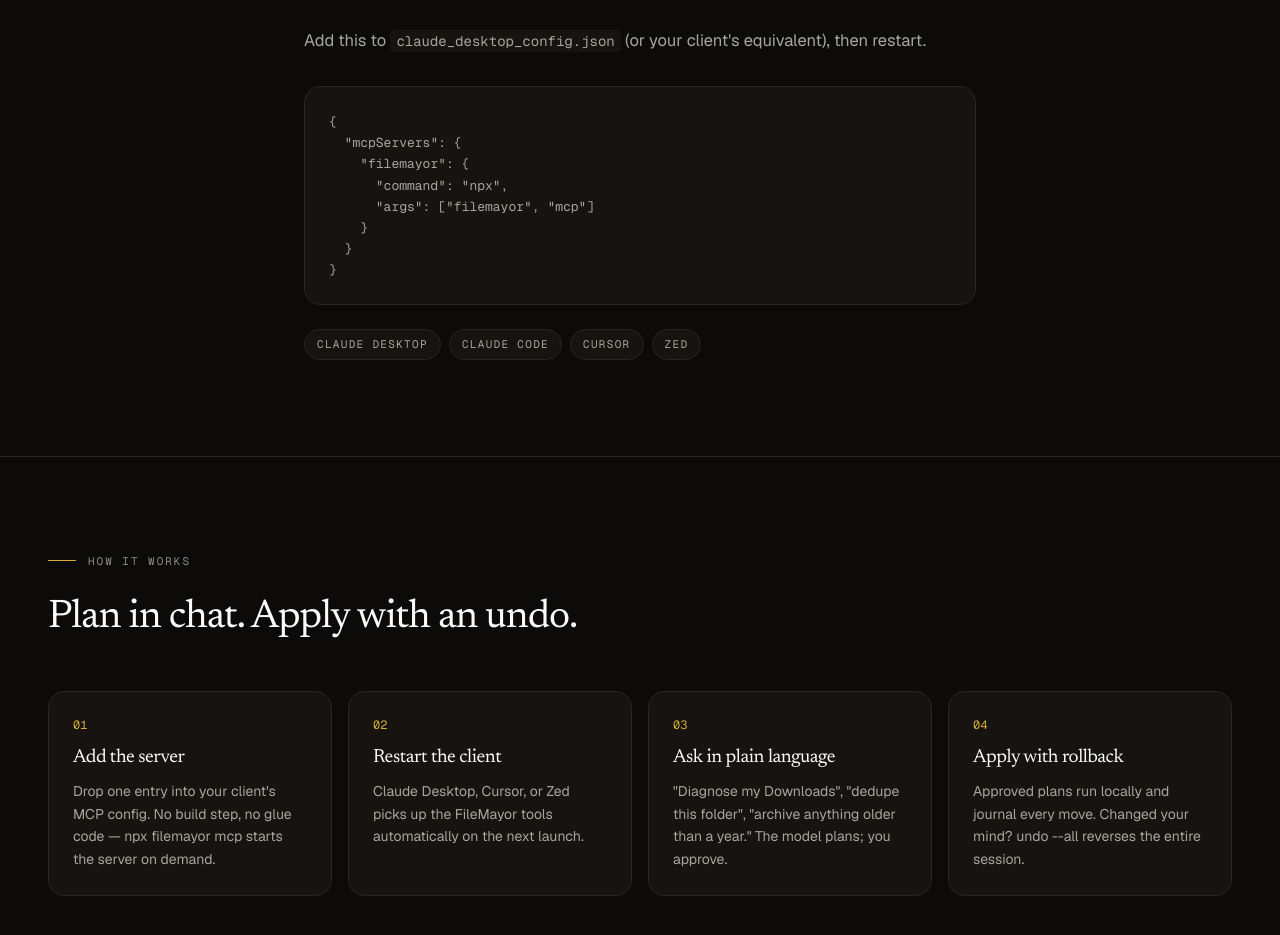
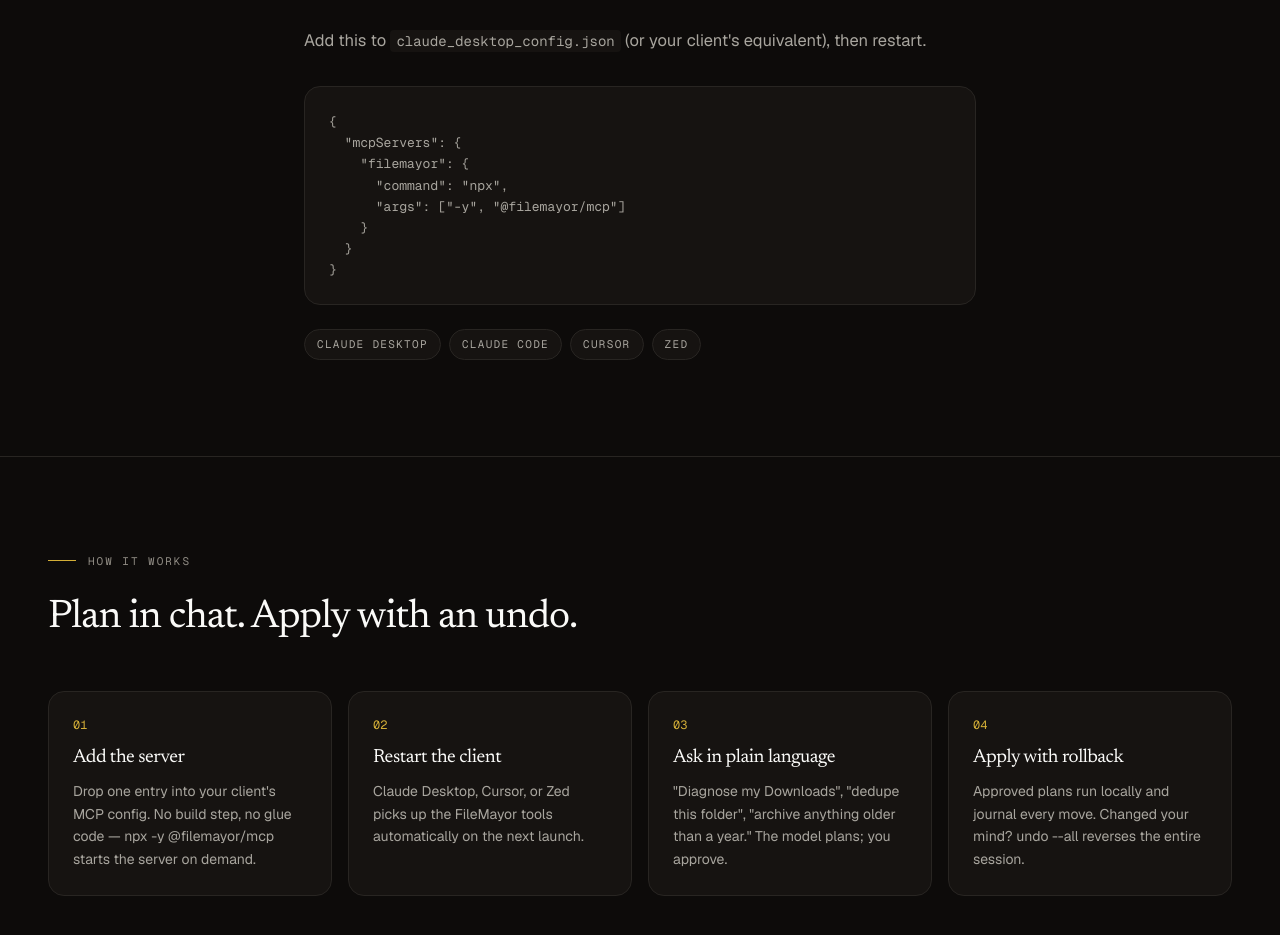
Before and after one commit to Hrypopo/filemayor-landing, a Next.js app: page /mcp in a window 1280 px wide. Shown: the part 914-1849 px from the top of the page. Built offline with nearby package versions, Linux system fonts and the light colour scheme.

Commit message:
Fix MCP install snippet to use @filemayor/mcp package
The /mcp page was showing npx filemayor mcp (the CLI subcommand) but
the dedicated package with full security features is @filemayor/mcp.
Updated snippet and step description accordingly.

https://claude.ai/code/session_019hmk98Led1qApfqZ4w52MA

```diff
--- a/app/mcp/page.tsx
+++ b/app/mcp/page.tsx
@@ -13,7 +13,7 @@ const SNIPPET = `{
   "mcpServers": {
     "filemayor": {
       "command": "npx",
-      "args": ["filemayor", "mcp"]
+      "args": ["-y", "@filemayor/mcp"]
     }
   }
 }`;
@@ -66,7 +66,7 @@ const faqSchema = {
 };
 
 const steps = [
-  { n: '01', t: 'Add the server', d: "Drop one entry into your client's MCP config. No build step, no glue code — npx filemayor mcp starts the server on demand." },
+  { n: '01', t: 'Add the server', d: "Drop one entry into your client's MCP config. No build step, no glue code — npx -y @filemayor/mcp starts the server on demand." },
   { n: '02', t: 'Restart the client', d: 'Claude Desktop, Cursor, or Zed picks up the FileMayor tools automatically on the next launch.' },
   { n: '03', t: 'Ask in plain language', d: '"Diagnose my Downloads", "dedupe this folder", "archive anything older than a year." The model plans; you approve.' },
   { n: '04', t: 'Apply with rollback', d: 'Approved plans run locally and journal every move. Changed your mind? undo --all reverses the entire session.' },
```
